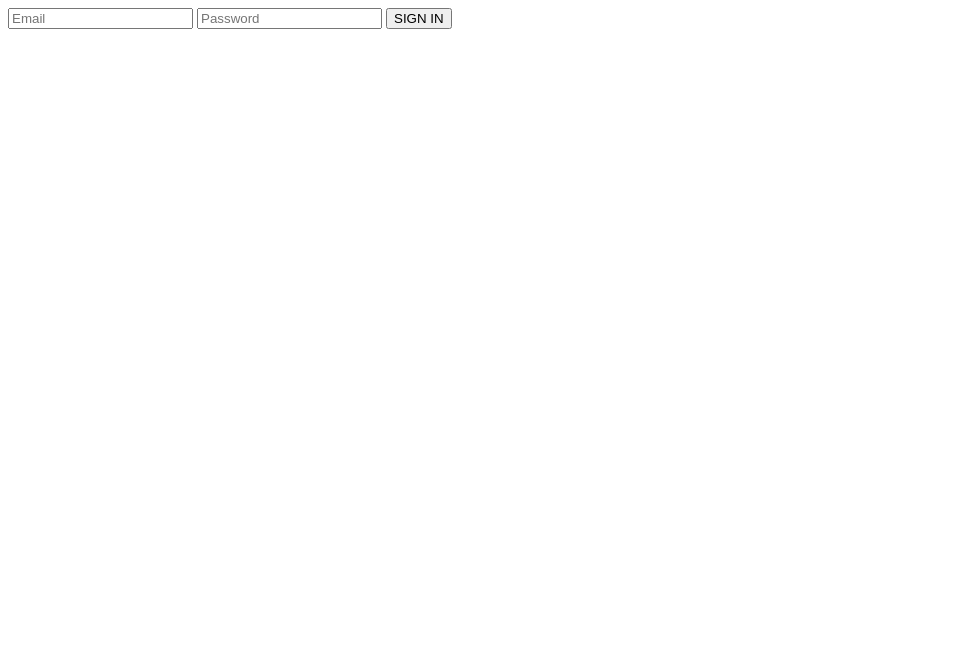
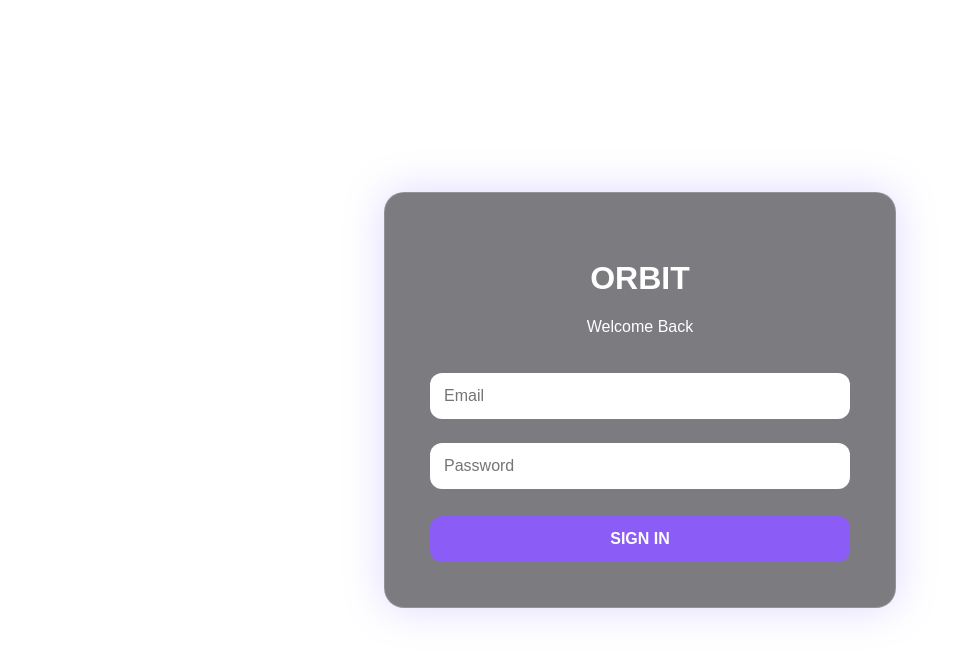
Before and after one commit to 0929668269/orbit-login, a plain HTML site: page index.html in a window 1280 px wide. Shown: the whole page, without its empty margins (0-961 px from the left). Drawn offline with Linux system fonts and the light colour scheme.

Commit message:
Update index.html

```diff
--- a/index.html
+++ b/index.html
@@ -1,3 +1,19 @@
+<!DOCTYPE html>
+<html lang="en">
+
+<head>
+    <meta charset="UTF-8">
+    <title>ORBIT Login</title>
+    <link rel="stylesheet" href="style.css">
+</head>
+
+<body>
+
+<div class="login-box">
+
+    <h1>ORBIT</h1>
+    <p>Welcome Back</p>
+
     <input
     id="email"
     type="email"
@@ -12,4 +28,9 @@ placeholder="Password">
         SIGN IN
     </button>
 
+</div>
+
 <script type="module" src="script.js"></script>
+
+</body>
+</html>
```
Lines whose indentation alone changed are shown as unchanged.
